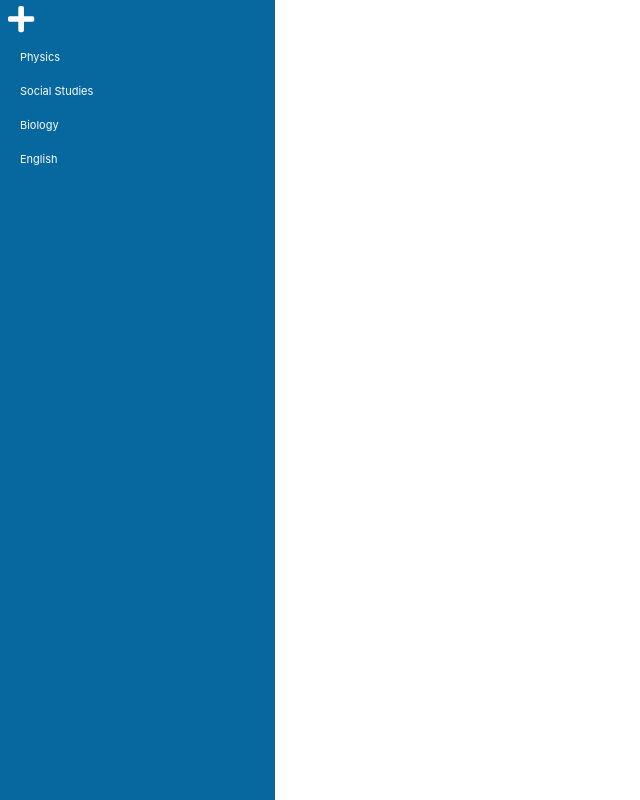
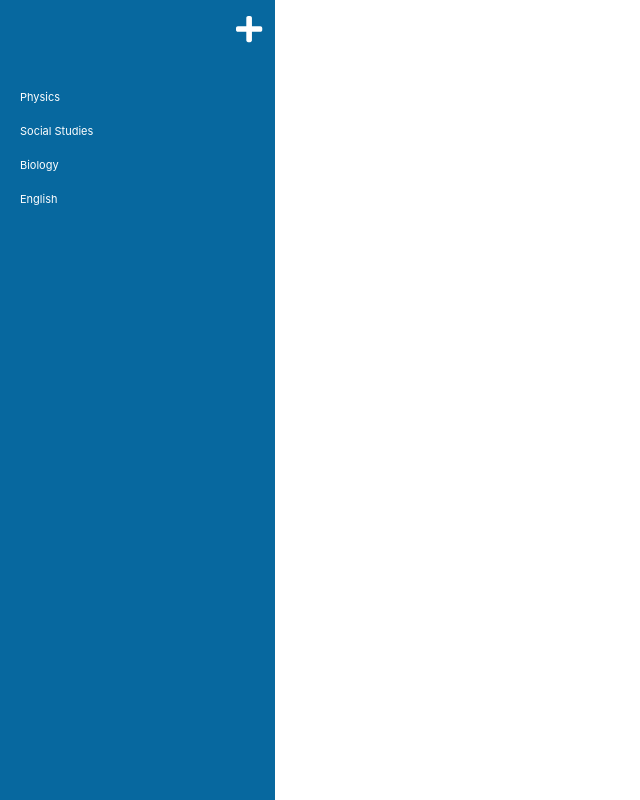
Before and after one commit to hyungmogu/note-sharing-app, a React (Create React App) app in the folder web/: page /note-sharing-app/home in a window 1280 px wide. Shown: the whole page, without its empty margins (0-640 px from the left). Built offline with nearby package versions, Linux system fonts and the light colour scheme.

Commit message:
style: stylize add button in primary navigation

```diff
--- a/web/src/App.scss
+++ b/web/src/App.scss
@@ -54,6 +54,26 @@ input {
   }
 }
 
+.button--type-add {
+  text-align: right;
+  width: 100%;
+  font-size: 30px;
+  font-weight: bold;
+  color: $color-white;
+  background-color: transparent;
+  border-color: transparent;
+  transition: all .5s ease-out;
+  cursor: pointer;
+
+  &:focus {
+    outline: none;
+  }
+
+  &:hover {
+    color: darken($color-primary, 15);
+  }
+}
+
 .form--type-loginSignup {
   display: flex;
   flex-direction: column;
@@ -76,24 +96,6 @@ input {
   }
 }
 
-.button--type-add {
-  font-size: 30px;
-  font-weight: bold;
-  color: $color-white;
-  background-color: transparent;
-  border-color: transparent;
-  transition: all .5s ease-out;
-  cursor: pointer;
-
-  &:focus {
-    outline: none;
-  }
-
-  &:hover {
-    color: darken($color-primary, 15);
-  }
-}
-
 @media screen and (min-width: 930px) {
   .form--type-loginSignup {
     margin-left: 15%;
@@ -103,12 +105,6 @@ input {
 .header--navigation-primary {
   background-color: $color-primary;
   width: $header-width;
-
-  ul {
-    list-style-type: none;
-    margin: 0;
-    padding: 0;
-  }
 
   a {
     display: block;
@@ -120,6 +116,17 @@ input {
 
   a:hover {
     color: darken($color-primary, 15);
+  }
+
+  ul {
+    list-style-type: none;
+    margin: 0;
+    padding: 0;
+  }
+
+  .section--navigation-options {
+    margin-bottom: 20px;
+    padding: 10px 5px;
   }
 }
 
--- a/web/src/components/Header.js
+++ b/web/src/components/Header.js
@@ -8,17 +8,19 @@ import { faPlus } from '@fortawesome/free-solid-svg-icons'
 const Header = () => (
     <header className="header--navigation-primary">
         <nav className="nav--type-desktop">
-            <section>
+            <section className="section--navigation-options">
                 <button class="button--type-add">
                     <FontAwesomeIcon icon={faPlus}/>
                 </button>
             </section>
-            <ul className="main-nav">
-                <li><NavLink to="#">Physics</NavLink></li>
-                <li><NavLink to="#">Social Studies</NavLink></li>
-                <li><NavLink to="#">Biology</NavLink></li>
-                <li><NavLink to="#">English</NavLink></li>
-            </ul>
+            <section className="section--navigation-menu">
+                <ul>
+                    <li><NavLink to="#">Physics</NavLink></li>
+                    <li><NavLink to="#">Social Studies</NavLink></li>
+                    <li><NavLink to="#">Biology</NavLink></li>
+                    <li><NavLink to="#">English</NavLink></li>
+                </ul>
+            </section>
         </nav>
     </header>
 );
```
